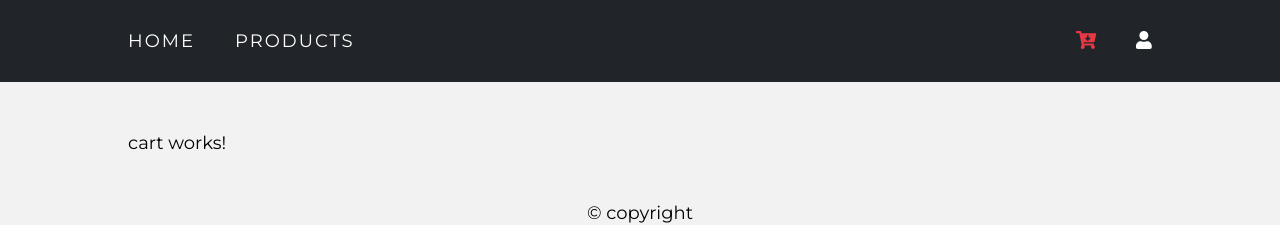
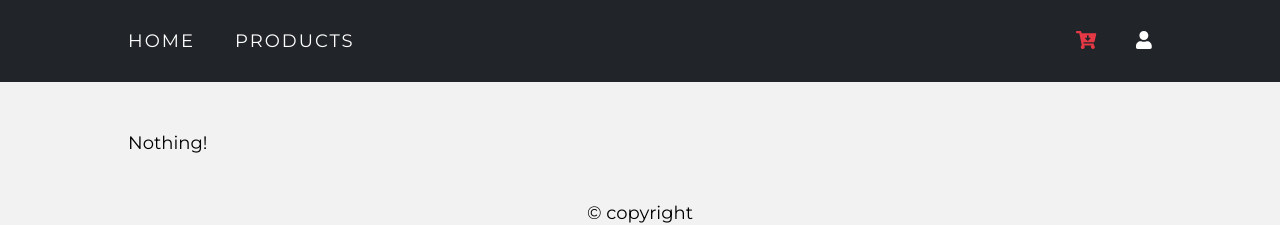
Before and after one commit to larvepeche/team6-angular, an Angular app: page /cart in a window 1280 px wide. Shown: the top 225 px of the page. Built offline with nearby package versions, Linux system fonts and the light colour scheme.

Commit message:
Edit cart text

```diff
--- a/src/app/pages/cart/cart.component.html
+++ b/src/app/pages/cart/cart.component.html
@@ -1 +1 @@
-<p>cart works!</p>
+<p>Nothing!</p>
```
